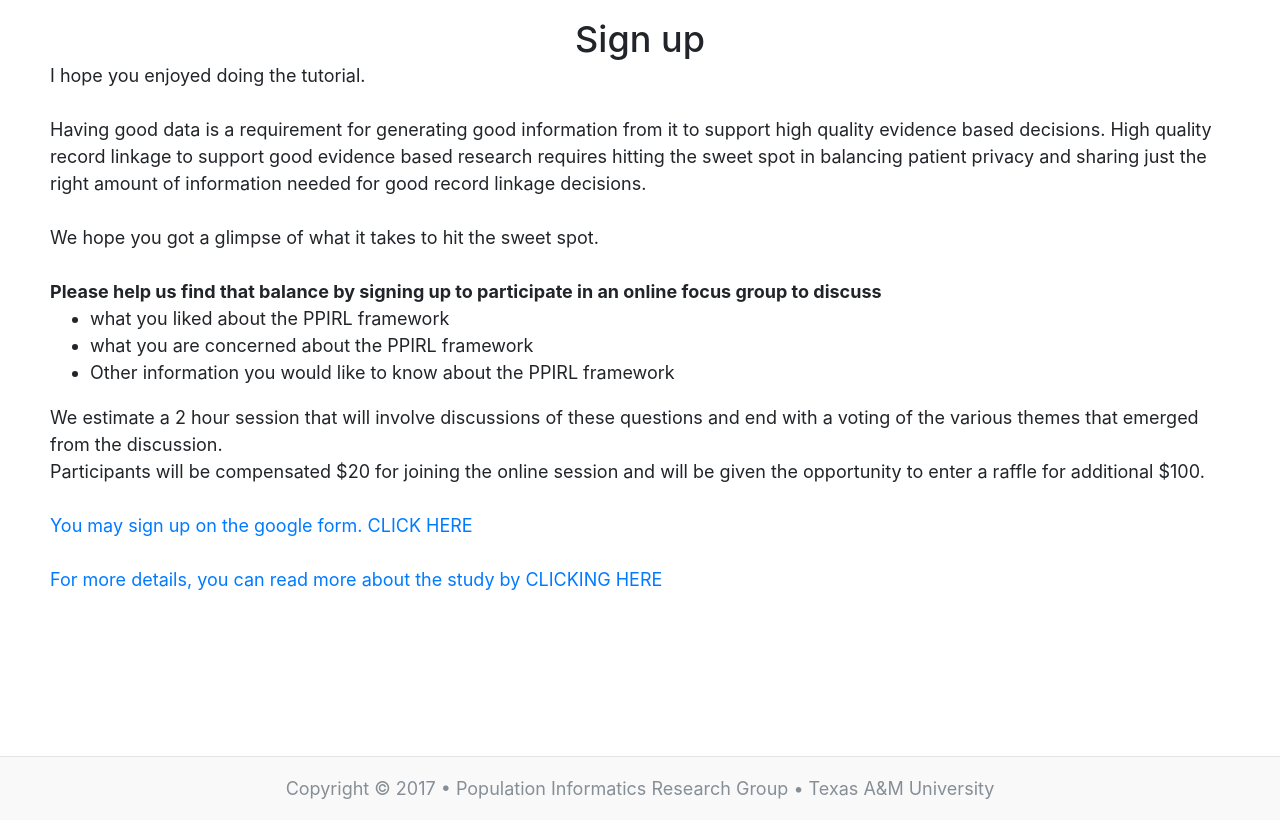
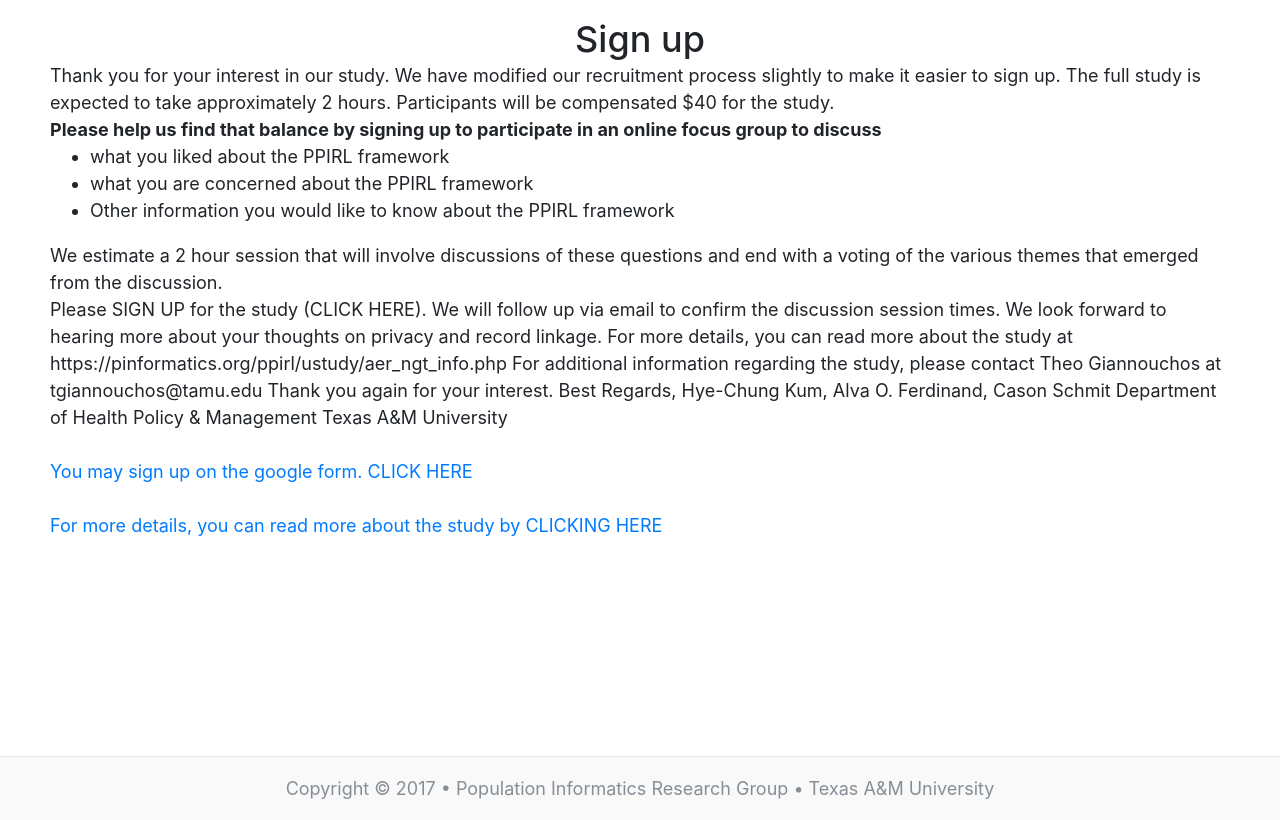
Before and after one commit to pinformatics/MINDFIRL-userstudy, a Flask app: page /signup in a window 1280 px wide. Run offline with Flask 2, Linux system fonts and the light colour scheme; the visitor is signed in with stand-in values (Sample User, id 1); some libraries are stand-ins or nearby versions.

Commit message:
Update signup.html

```diff
--- a/ppirl-userstudy/templates/signup.html
+++ b/ppirl-userstudy/templates/signup.html
@@ -33,11 +33,11 @@
             </div> -->
             <div id="content">
                 <div>
-I hope you enjoyed doing the tutorial.<br/>
-<br/>
-Having good data is a requirement for generating good information from it to support high quality evidence based decisions. High quality record linkage to support good evidence based research requires hitting the sweet spot in balancing patient privacy and sharing just the right amount of information needed for good record linkage decisions.<br/>
+Thank you for your interest in our study.
+We have modified our recruitment process slightly to make it easier to sign up.
+The full study is expected to take approximately 2 hours.
+Participants will be compensated $40 for the study.
 
-<br>We hope you got a glimpse of what it takes to hit the sweet spot.<br/>
 <br><strong>Please help us find that balance by signing up to participate in an online focus group to discuss</strong>
                     <ul>
 <li> what you liked about the PPIRL framework
@@ -46,7 +46,22 @@ Having good data is a requirement for generating good information from it to sup
                     </ul>
 We estimate a 2 hour session that will involve discussions of these questions and end with a voting of the various themes that emerged from the discussion.
 <br>
-Participants will be compensated $20 for joining the online session and will be given the opportunity to enter a raffle for additional $100.
+Please SIGN UP for the study (CLICK HERE).
+We will follow up via email to confirm the discussion session times.
+
+We look forward to hearing more about your thoughts on privacy and record linkage.
+
+For more details, you can read more about the study at https://pinformatics.org/ppirl/ustudy/aer_ngt_info.php
+
+For additional information regarding the study, please contact Theo Giannouchos at tgiannouchos@tamu.edu
+
+Thank you again for your interest.
+
+Best Regards,
+
+Hye-Chung Kum, Alva O. Ferdinand, Cason Schmit
+Department of Health Policy & Management
+Texas A&M University
 <br><br>
 <a href={{"https://docs.google.com/forms/d/e/1FAIpQLSeZgEYkUeucXCcvpJdyXp7SxG3OzajQLPdMK88lVAReQD0iPg/viewform?&entry.605336808=" + session_id }} target="_blank">
 You may sign up on the google form. CLICK HERE </a>
```
